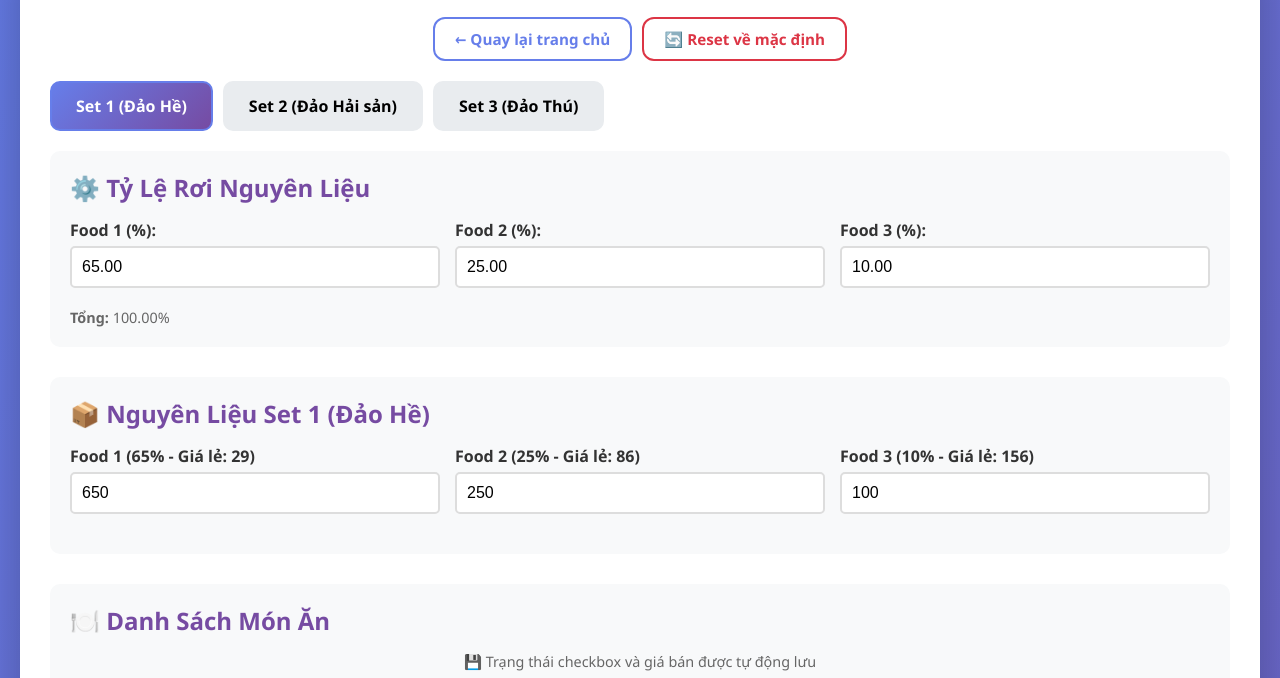
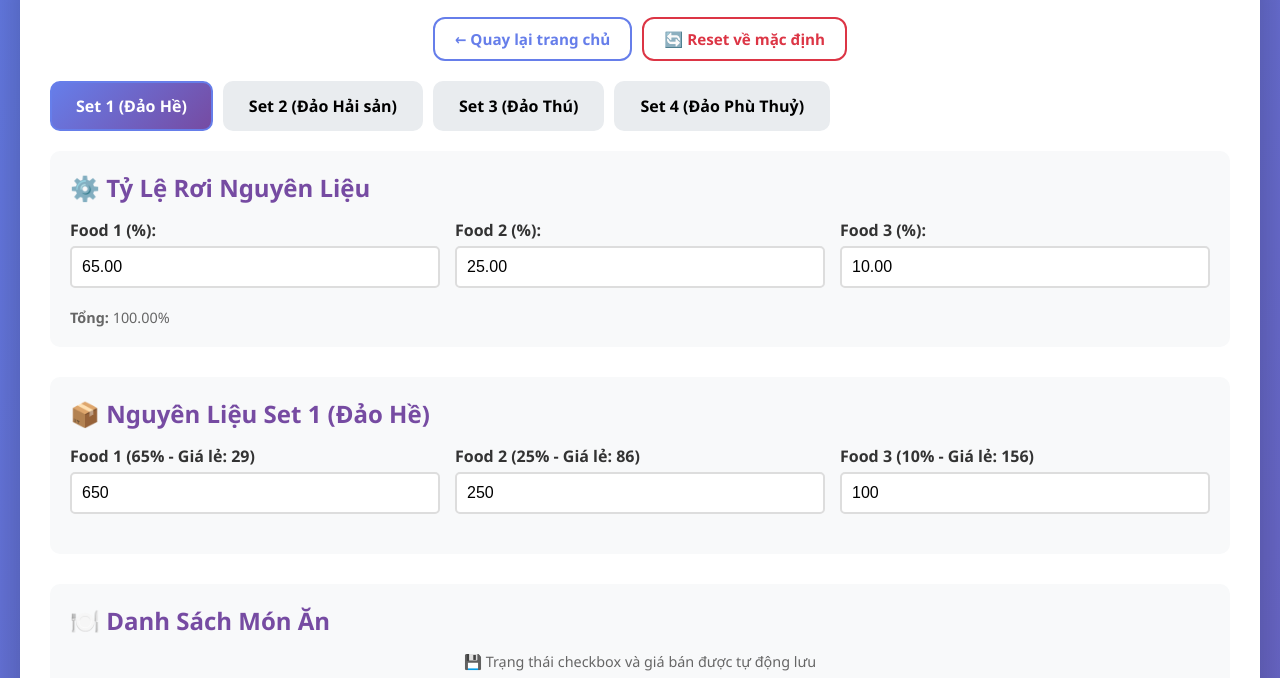
Before and after one commit to leequangminh227/snail, a website: page coo-king.html in a window 1280 px wide. Shown: the part 108-786 px from the top of the page. Drawn offline with Linux system fonts and the light colour scheme.

Commit message:
fix: update

```diff
--- a/coo-king.html
+++ b/coo-king.html
@@ -499,8 +499,15 @@
                     { id: 10, name: 'Bánh giòn cá', food1: 5, food2: 2, food3: 1, price: 672 },
                     { id: 11, name: 'Mousse bơ cá nóc', food1: 8, food2: 5, food3: 3, price: 1400 },
                 ]
+            },
+            set4: {
+                id: 'set4',
+                name: 'Set 4 (Đảo Phù Thuỷ)',
+                foodPrices: { food1: 60, food2: 144, food3: 260 },
+                dishes: [
+                    { id: 1, name: 'Chó quỷ xông khói', food1: 1, food2: 0, food3: 0, price: 56 }, //full
+                ]
             }
-            // Thêm set3, set4,... tại đây
         };
 
         // Tỷ lệ rơi nguyên liệu mặc định
```
